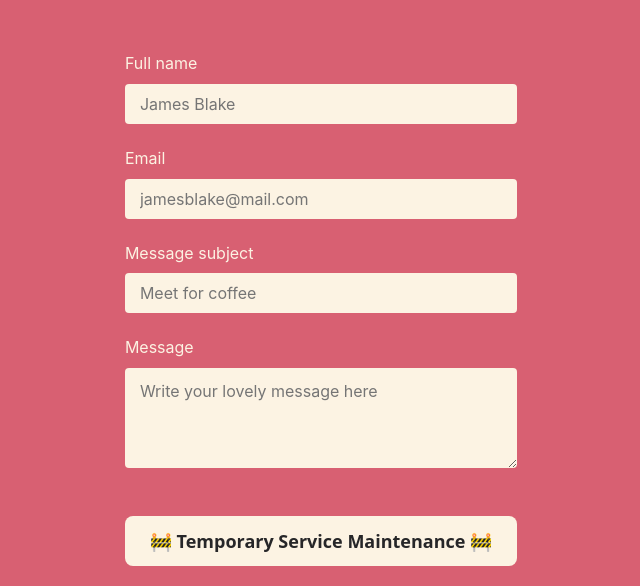
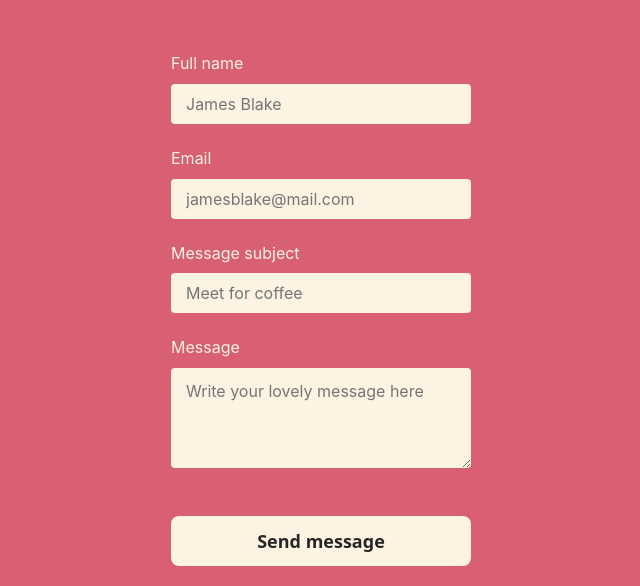
Before and after one commit to ezra-ramatong/ezra-ramatong.github.io, a website: page pages/say-hi.html in a window 1280 px wide. Shown: the part 252-838 px from the top of the page, without its empty margins (319-959 px from the left). Drawn offline with Linux system fonts and the light colour scheme.

Commit message:
fix(say-hi): fix form submission error

```diff
--- a/css/say-hi.css
+++ b/css/say-hi.css
@@ -16,7 +16,7 @@ input,
 textarea,
 select,
 button {
-  width: auto;
+  width: clamp(300px, 500px, 20vw);
   padding: 0;
   margin: 0;
   box-sizing: border-box;
--- a/pages/say-hi.html
+++ b/pages/say-hi.html
@@ -26,26 +26,27 @@
         <span class="greeting__tag"><a href="mailto:v24gu1d06@mozmail.com"> You can reach me here!</a></span>
       </section>
     </div>
-    <form action="maintenance">
+    <form action="./form-submission.html" method="post">
       <ul class="form-items__list">
         <li class="form-items__list-item">
           <label for="name">Full name</label>
-          <input type="text" id="name" name="user_name" placeholder="James Blake">
+          <input type="text" id="name" name="user_name" placeholder="James Blake" required>
         </li>
         <li class="form-items__list-item">
           <label for="mail">Email</label>
-          <input type="email" id="mail" name="user_email" placeholder="jamesblake@mail.com">
+          <input type="email" pattern="[a-zA-Z0-9._%+-]+@[a-zA-Z0-9.-]+\.[a-zA-Z]{2,}" id="mail" name="user_email"
+            placeholder="jamesblake@mail.com" required>
         </li>
         <li class="form-items__list-item">
           <label for="msg-subject">Message subject</label>
-          <input type="text" id="msg-subject" name="user_message-subject" placeholder="Meet for coffee">
+          <input type="text" id="msg-subject" name="user_message-subject" placeholder="Meet for coffee" required>
         </li>
         <li class="form-items__list-item">
           <label for="msg">Message</label>
-          <textarea id="msg" name="user_message" placeholder="Write your lovely message here"></textarea>
+          <textarea id="msg" name="user_message" required placeholder="Write your lovely message here"></textarea>
         </li>
         <li class="form-items__list-item">
-          <button class="button-40" type="submit">🚧 Temporary Service Maintenance 🚧</button>
+          <button class="button-40" type="submit">Send message</button>
         </li>
       </ul>
     </form>
```
Also changed, not shown: pages/form-submission.html (added, +15 -0 lines).
